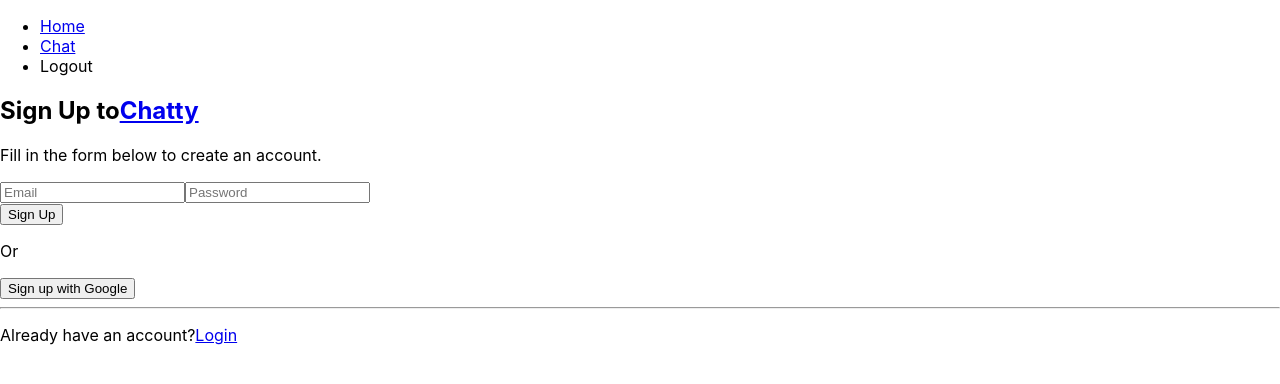
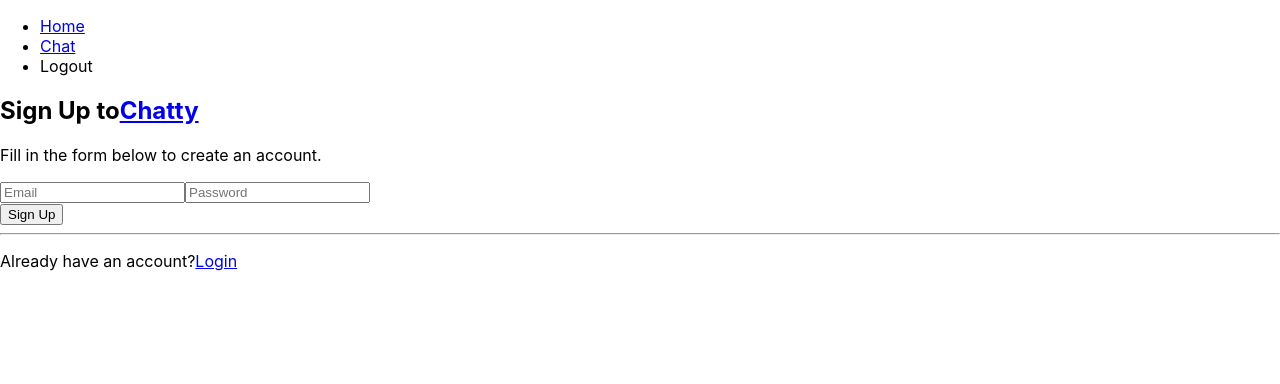
Before and after one commit to hahs-92/chatty-app, a React (Create React App) app: page /signUp in a window 1280 px wide. Shown: the top 384 px of the page. Built offline with nearby package versions, Linux system fonts and the light colour scheme; no server answers.

Commit message:
added: login with google implemementation

```diff
--- a/src/pages/Login.js
+++ b/src/pages/Login.js
@@ -1,7 +1,8 @@
 import { useState, useEffect } from 'react'
 import { Link, useNavigate } from 'react-router-dom'
+import { GoogleAuthProvider } from  'firebase/auth'
 //helpers
-import { signin } from '../helpers/auth'
+import { signin, signInWithGoogle } from '../helpers/auth'
 
 export const Login = ({isAuth, setIsAuth}) => {
   const [ email, setEmail ] = useState("")
@@ -17,10 +18,30 @@
     try {
       const userCredential =  await signin(email, password)
       console.log(userCredential.user)
-      //setIsAuth(true)
+    } catch (error) {
+      setError(error.message)
+    }
+  }
+
+  const googleSignIn = async() => {
+    try {
+      const result = await signInWithGoogle()
+      const credential = GoogleAuthProvider.credentialFromResult(result)
+      //const token = credential.accessToken
+      console.log(result.user)
+
+      //lo redirigido maunalmete
+      setIsAuth(true)
 
     } catch (error) {
-      setError(error.message)
+          // Handle Errors here.
+          // const errorCode = error.code;
+          // const errorMessage = error.message;
+          // // The email of the user's account used.
+          // const email = error.email;
+          // // The AuthCredential type that was used.
+          // const credential = GoogleAuthProvider.credentialFromError(error);
+          setError(error.message)
     }
   }
 
@@ -60,6 +81,11 @@
         <div>
           {error && <p>{error}</p>}
           <input type="submit" value="Sing In"/>
+
+          <p>Or</p>
+          <button onClick={googleSignIn} type="button">
+            Sign in with Google
+          </button>
         </div>
 
         <hr />
--- a/src/pages/Signup.js
+++ b/src/pages/Signup.js
@@ -1,14 +1,12 @@
 import { useState } from 'react'
 import { Link } from 'react-router-dom'
-import { GoogleAuthProvider } from  'firebase/auth'
 //helpers
-import { signup, signInWithGoogle, provider} from '../helpers/auth'
+import { signup } from '../helpers/auth'
 
 export const Signup = ({setIsAuth}) => {
   const [ email, setEmail ] = useState("")
   const [ password, setPassword ] = useState("")
   const [ error, setError ] = useState(null)
-  const [ user, setUser ] = useState()
 
 
   const handleOnSubmit = async(e) => {
@@ -23,27 +21,6 @@
     }
   }
 
-  const googleSignIn = async() => {
-    try {
-      const result = await signInWithGoogle()
-      const credential = GoogleAuthProvider.credentialFromResult(result)
-      const token = credential.accessToken
-      console.log(result.user)
-
-      //lo redirigido maunalmete
-      setIsAuth(true)
-
-    } catch (error) {
-          // Handle Errors here.
-          const errorCode = error.code;
-          const errorMessage = error.message;
-          // The email of the user's account used.
-          const email = error.email;
-          // The AuthCredential type that was used.
-          const credential = GoogleAuthProvider.credentialFromError(error);
-          setError(error.message)
-    }
-  }
 
   return (
     <section>
@@ -72,11 +49,6 @@
         <div>
           { error && <p>error</p> }
           <input type="submit" value="Sign Up" />
-
-          <p>Or</p>
-          <button onClick={googleSignIn} type="button">
-            Sign up with Google
-          </button>
         </div>
         <hr />
         <p>Already have an account?
```
